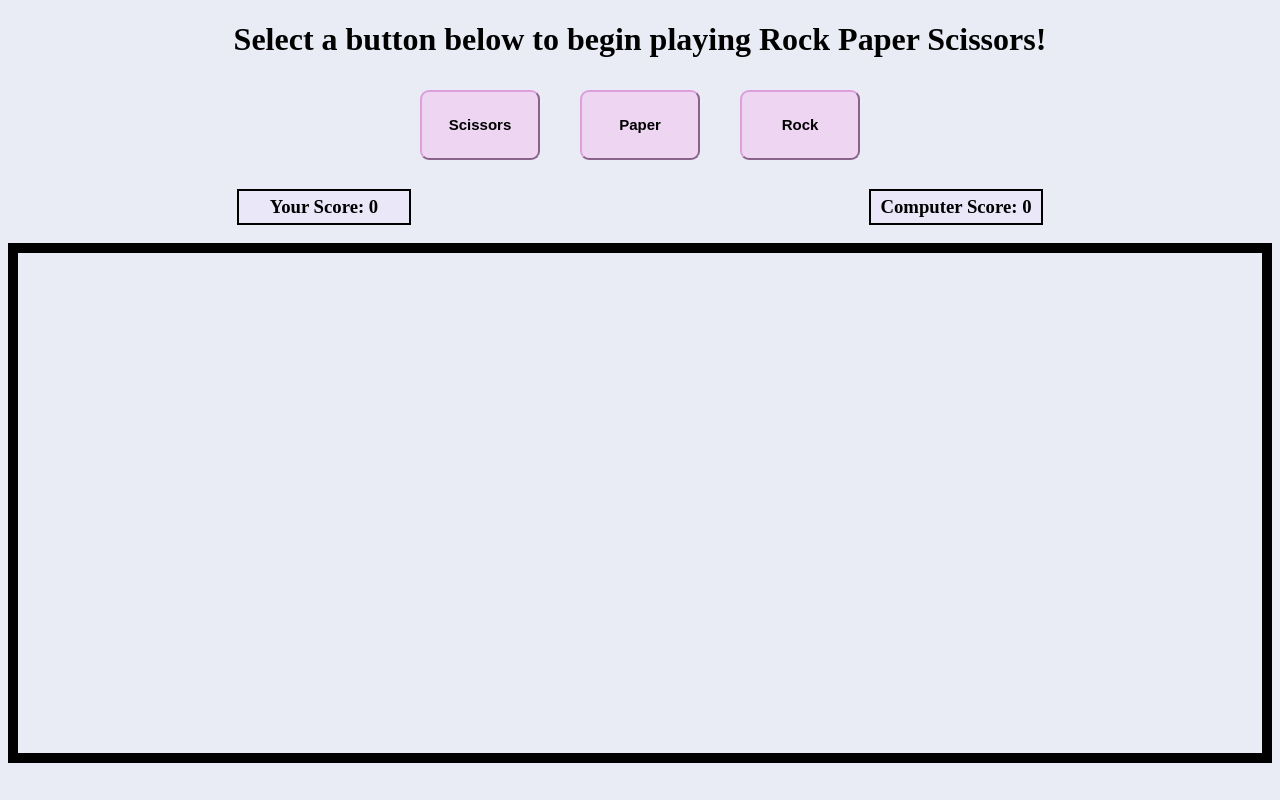
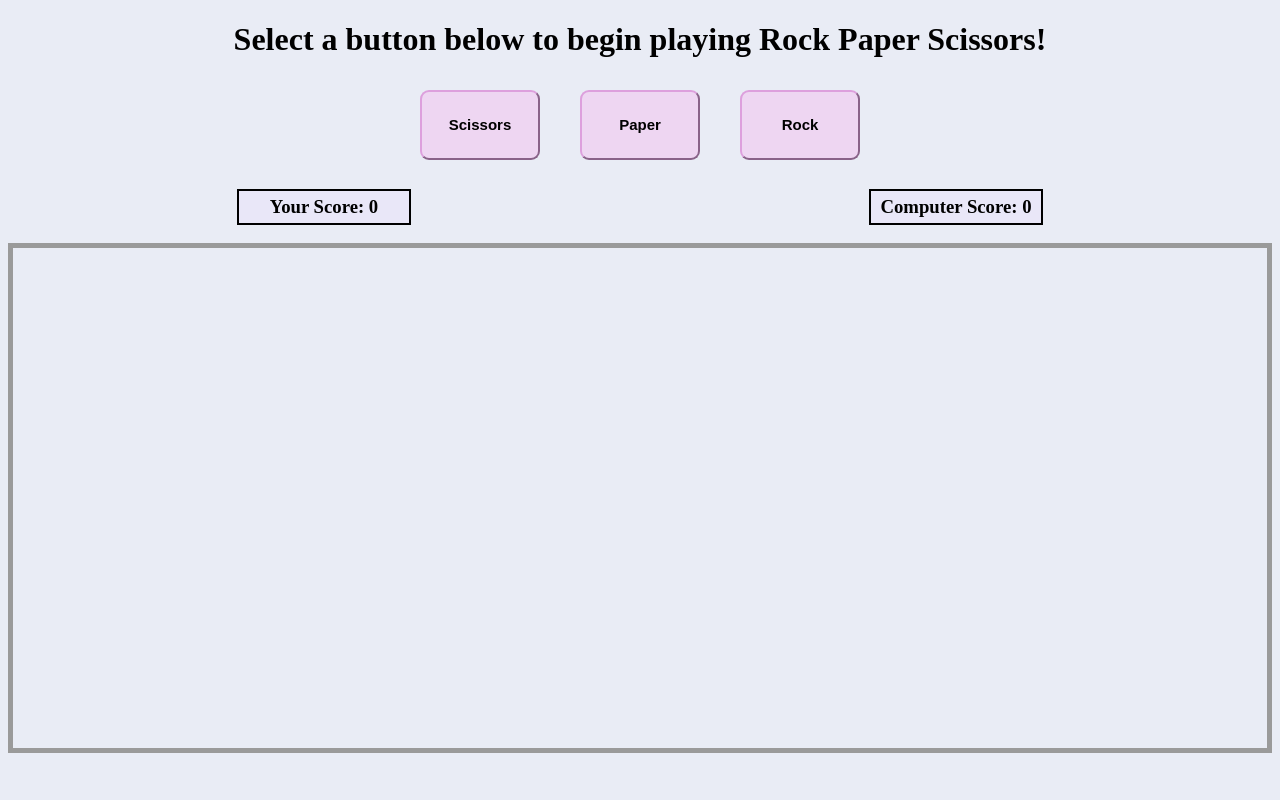
Before and after one commit to BradieF/RockPaperScissors, a plain HTML site: page index.html in a window 1280 px wide. Drawn offline with Linux system fonts and the light colour scheme.

Commit message:
Change border size

```diff
--- a/styles.css
+++ b/styles.css
@@ -48,7 +48,7 @@ body {
     flex-direction: column;
     height: 500px;
     width: auto;
-    border: 10px solid black;
+    border: 5px solid rgb(154, 154, 154);
     overflow-y: auto;
 }
 
```
